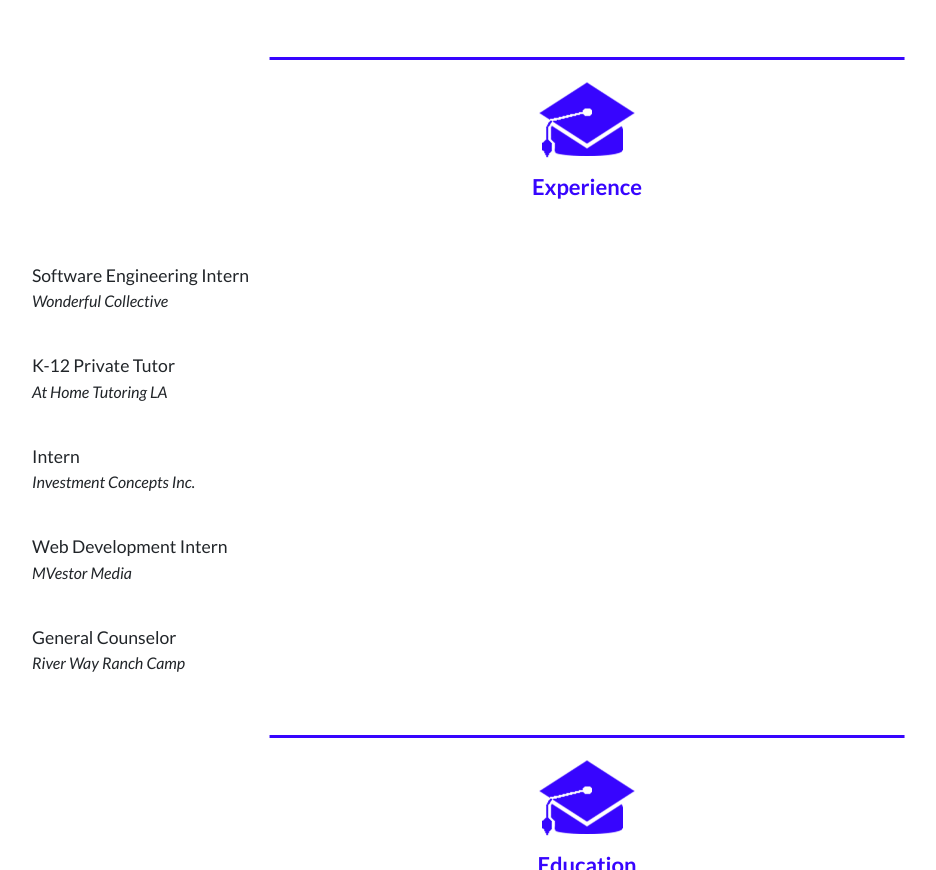
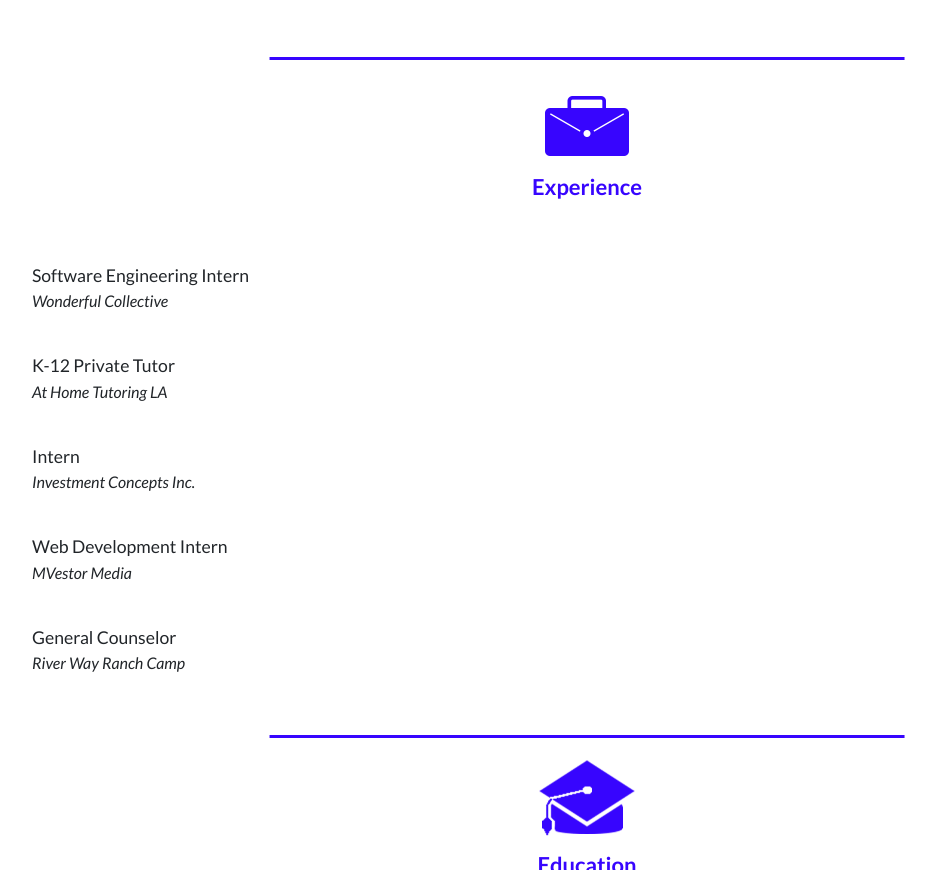
Before and after one commit to SamChami/samchami.github.io, a website: page index.html in a window 1280 px wide. Shown: the part 1057-1927 px from the top of the page, without its empty margins (53-989 px from the left). Drawn offline with Linux system fonts and the light colour scheme.

Commit message:
Placeholder logos

```diff
--- a/index.html
+++ b/index.html
@@ -154,7 +154,7 @@
 
     <div class="separator"></div>
     <div class="container title">
-      <img class="title-img" src="img/section-education-logo.png">
+      <img class="title-img" src="img/section-experience-logo.png">
       <div class="title-text"><b>Experience</b></div>
     </div>
 
```
Also changed, not shown: img/section-experience-logo.png (added).
